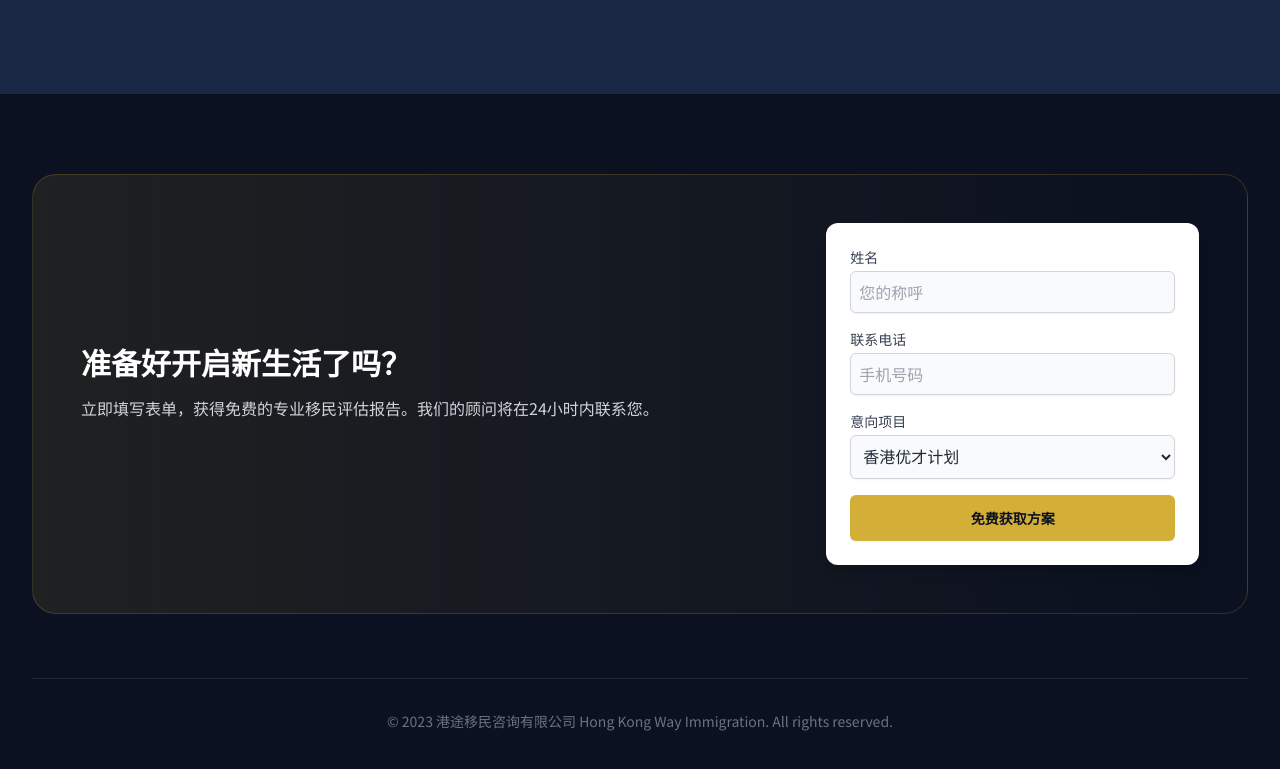
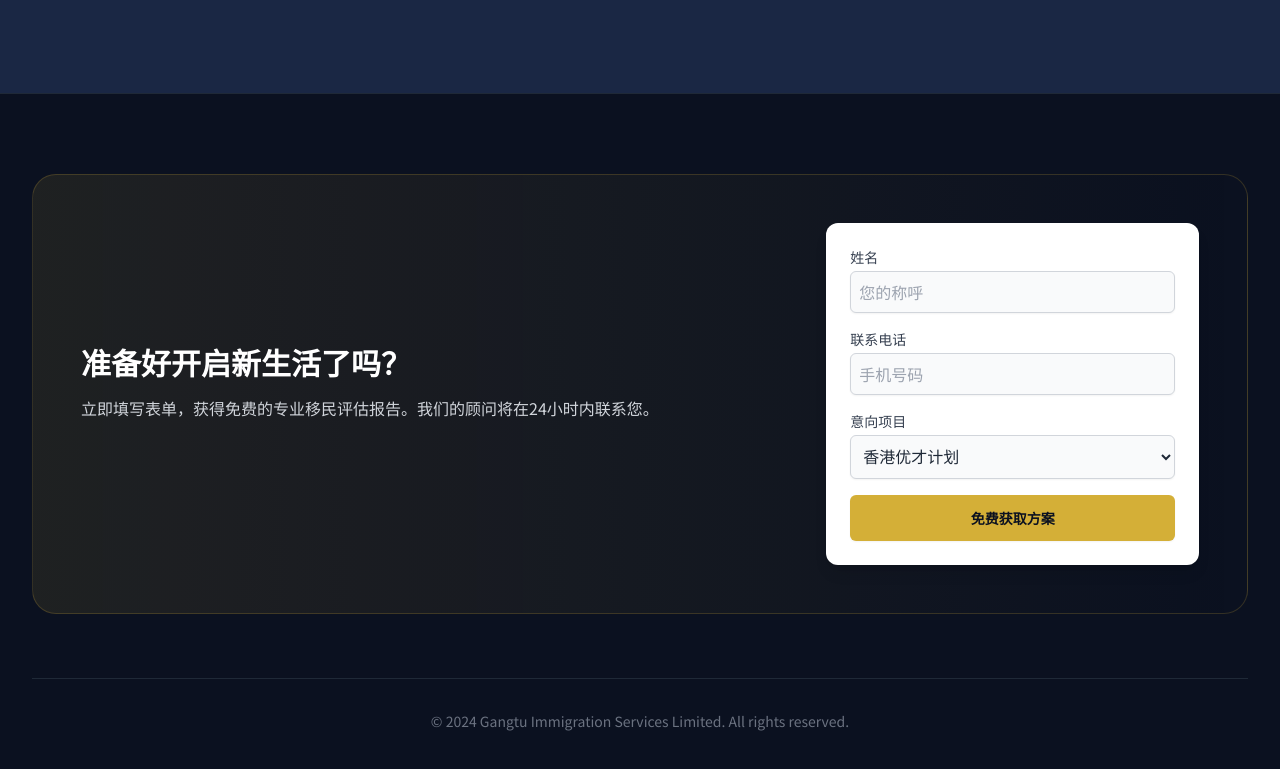
Before and after one commit to kken0832/gangtu, a plain HTML site: page index.html in a window 1280 px wide. Shown: the part 3684-4453 px from the top of the page. Drawn offline with nearby package versions, Linux system fonts and the light colour scheme.

Commit message:
Update index.html

```diff
--- a/index.html
+++ b/index.html
@@ -454,7 +454,7 @@
             </div>
 
             <div class="mt-16 pt-8 border-t border-gray-800 text-center text-sm text-gray-500">
-                <p>&copy; 2023 港途移民咨询有限公司 Hong Kong Way Immigration. All rights reserved.</p>
+                <p>&copy; 2024 Gangtu Immigration Services Limited. All rights reserved.</p>
             </div>
         </div>
     </section>
```
